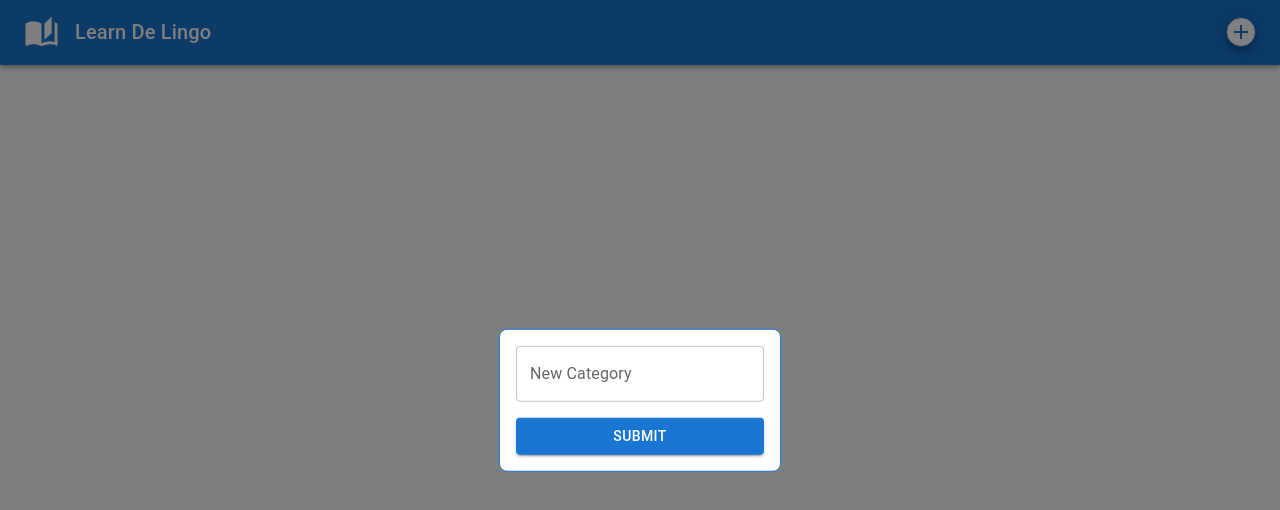
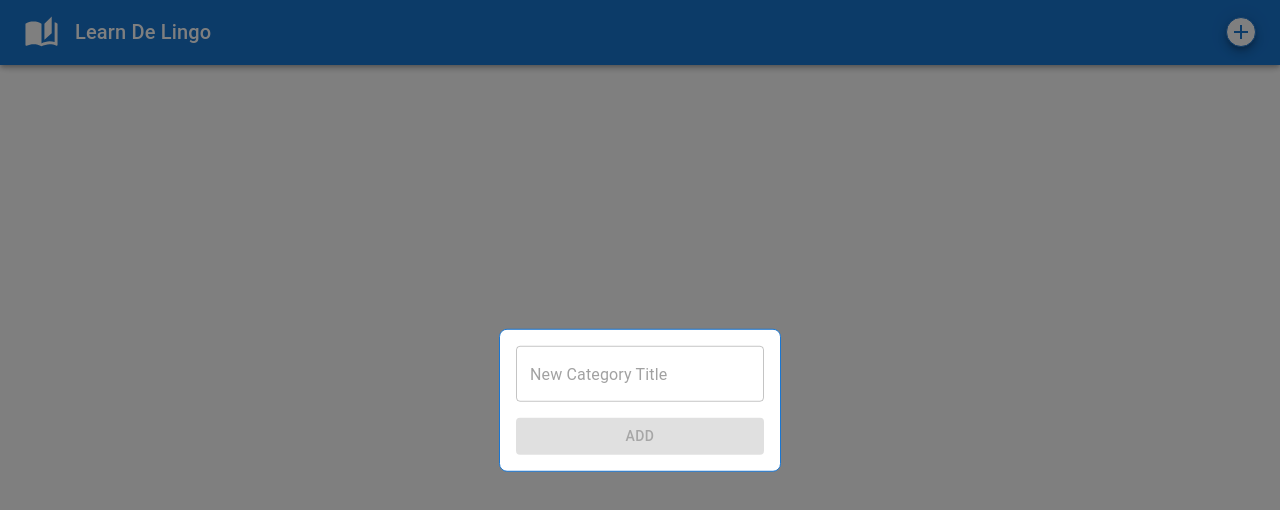
Before and after one commit to Lucobsen/learn-de-lingo, a React (Vite) app: page / in a window 1280 px wide. Both pictures are taken after a click on the button 1241 px from the left and 32 px from the top of the page. Shown: the top 510 px of the page. Built offline with nearby package versions, Linux system fonts and the light colour scheme.

Commit message:
update UI

```diff
--- a/src/components/Home.tsx
+++ b/src/components/Home.tsx
@@ -1,12 +1,12 @@
-import { Container, Modal, Stack } from "@mui/material";
+import { Container, Stack } from "@mui/material";
 import { useState } from "react";
 import { useLocalStorage } from "usehooks-ts";
 import { TestCard } from "./TestCard";
 import { WordCard } from "./WordCard";
 import { Category } from "./modals/AddCategoryModal";
-import { AddItemModal } from "./modals/AddItemModal";
 
 export type Word = {
+  id: string;
   newWord: string;
   knownWord: string;
   score?: number;
@@ -29,12 +29,11 @@ const getRandom = (words: Word[], count = 5) => {
 };
 
 export const Home = () => {
-  const [categories, setCategories] = useLocalStorage<Record<string, Category>>(
+  const [categories] = useLocalStorage<Record<string, Category>>(
     "categories",
     {}
   );
 
-  const [focusedId, setFocusedId] = useState("");
   const [testWords, setTestWords] = useState<Word[]>([]);
   const [testingId, setTestingId] = useState("");
 
@@ -62,12 +61,12 @@ export const Home = () => {
               width: "90%",
             }}
           >
-            {Object.entries(categories).map(([key, { title, words }]) => (
+            {Object.entries(categories).map(([key, { id, title, words }]) => (
               <WordCard
                 key={key}
+                id={id}
                 title={title}
                 words={words}
-                openAddWordModal={() => setFocusedId(key)}
                 updateIsTestingState={() => {
                   setTestWords(getRandom(words));
                   setTestingId(key);
@@ -77,17 +76,6 @@ export const Home = () => {
           </Stack>
         )}
       </Container>
-
-      <Modal open={Boolean(focusedId)} onClose={() => setFocusedId("")}>
-        <AddItemModal
-          addItem={(value) => {
-            const updatedItem = categories[focusedId];
-            updatedItem.words = [...updatedItem.words, value];
-            setCategories({ ...categories, [focusedId]: updatedItem });
-            setFocusedId("");
-          }}
-        />
-      </Modal>
     </>
   );
 };
--- /dev/null
+++ b/src/components/NewItemRow.tsx
@@ -0,0 +1,64 @@
+import { Button, TableCell, TableRow, TextField } from "@mui/material";
+import { useState } from "react";
+import { Word } from "./Home";
+
+type NewItemRowProps = { addItem: (word: Word) => void };
+
+export const NewItemRow = ({ addItem }: NewItemRowProps) => {
+  const blankItem: Word = {
+    id: "",
+    newWord: "",
+    knownWord: "",
+  };
+  const [newItem, setNewItem] = useState<Word>(blankItem);
+
+  return (
+    <TableRow>
+      <TableCell padding="none" sx={{ pt: 0.5, pr: 1, border: "none" }}>
+        <TextField
+          fullWidth
+          variant="standard"
+          name="newWord"
+          placeholder="New Word"
+          value={newItem.newWord}
+          onChange={({ target }) =>
+            setNewItem({ ...newItem, newWord: target.value.toUpperCase() })
+          }
+        />
+      </TableCell>
+
+      <TableCell padding="none" sx={{ pt: 0.5, pr: 1, border: "none" }}>
+        <TextField
+          fullWidth
+          variant="standard"
+          name="knownWord"
+          placeholder="Known Word"
+          value={newItem.knownWord}
+          onChange={({ target }) =>
+            setNewItem({ ...newItem, knownWord: target.value.toUpperCase() })
+          }
+        />
+      </TableCell>
+
+      <TableCell padding="none" sx={{ pt: 0.5, border: "none" }}>
+        <Button
+          fullWidth
+          size="small"
+          disabled={newItem.knownWord === "" || newItem.newWord === ""}
+          variant="contained"
+          onClick={() => {
+            addItem({
+              ...newItem,
+              id: `${newItem.newWord}-${newItem.knownWord}`,
+              score: 0,
+            });
+
+            setNewItem(blankItem);
+          }}
+        >
+          Add
+        </Button>
+      </TableCell>
+    </TableRow>
+  );
+};
--- a/src/components/WordCard.tsx
+++ b/src/components/WordCard.tsx
@@ -6,7 +6,6 @@ import {
   Divider,
   IconButton,
   LinearProgress,
-  Popover,
   Stack,
   Table,
   TableBody,
@@ -25,7 +24,10 @@ import {
 } from "@tanstack/react-table";
 import ExpandMoreIcon from "@mui/icons-material/ExpandMore";
 import { Word } from "./Home";
-import MoreHorizIcon from "@mui/icons-material/MoreHoriz";
+import { NewItemRow } from "./NewItemRow";
+import { useLocalStorage } from "usehooks-ts";
+import { Category } from "./modals/AddCategoryModal";
+import RemoveCircleOutlineIcon from "@mui/icons-material/RemoveCircleOutline";
 
 const columnHelper = createColumnHelper<Word>();
 
@@ -43,11 +45,7 @@ const columns = [
   }),
   columnHelper.accessor((row) => row.knownWord, {
     id: "knownWord",
-    cell: (info) => (
-      <Box textAlign="center">
-        <i>{info.getValue()}</i>
-      </Box>
-    ),
+    cell: (info) => <i>{info.getValue()}</i>,
   }),
   columnHelper.accessor((row) => row.score, {
     id: "score",
@@ -64,19 +62,22 @@ const columns = [
 ];
 
 type WordCardProps = {
+  id: string;
   title: string;
   words: Word[];
-  openAddWordModal: () => void;
   updateIsTestingState: () => void;
 };
 
 export const WordCard = ({
+  id,
   title,
   words,
-  openAddWordModal,
   updateIsTestingState,
 }: WordCardProps) => {
-  const [anchorEl, setAnchorEl] = useState<HTMLButtonElement | null>(null);
+  const [categories, setCategories] = useLocalStorage<Record<string, Category>>(
+    "categories",
+    {}
+  );
   const [isCollapsed, setIsCollapsed] = useState(false);
 
   const table = useReactTable({
@@ -84,6 +85,16 @@ export const WordCard = ({
     columns,
     getCoreRowModel: getCoreRowModel(),
   });
+
+  const handleDeleteWord = (wordId: string) => {
+    const updatedItem = categories[id];
+    const updatedWords = updatedItem.words.filter((word) => word.id !== wordId);
+
+    setCategories({
+      ...categories,
+      [id]: { ...updatedItem, words: updatedWords },
+    });
+  };
 
   return (
     <Card
@@ -103,43 +114,19 @@ export const WordCard = ({
           <Typography>{title}</Typography>
         </Stack>
 
-        <IconButton
+        <Button
+          variant="contained"
+          disabled={words.length === 0}
           size="small"
-          onClick={({ currentTarget }) => setAnchorEl(currentTarget)}
+          onClick={updateIsTestingState}
         >
-          <MoreHorizIcon />
-        </IconButton>
-
-        <Popover
-          id="category-popover"
-          open={Boolean(anchorEl)}
-          anchorEl={anchorEl}
-          onClose={() => setAnchorEl(null)}
-          anchorOrigin={{
-            vertical: "bottom",
-            horizontal: "left",
-          }}
-        >
-          <Stack p={1} gap={1}>
-            <Button variant="text" size="small" onClick={openAddWordModal}>
-              Add New Word
+          Test
         </Button>
-            <Button
-              variant="text"
-              size="small"
-              onClick={() => updateIsTestingState()}
-            >
-              Test "{title}"
-            </Button>
-          </Stack>
-        </Popover>
       </Stack>
 
       <Collapse in={isCollapsed}>
         <Divider />
-        {words.length === 0 ? (
-          <Typography mt={1}>No words</Typography>
-        ) : (
+
         <TableContainer sx={{ maxHeight: 300 }}>
           <Table>
             <TableBody>
@@ -157,12 +144,28 @@ export const WordCard = ({
                       )}
                     </TableCell>
                   ))}
+                  <TableCell padding="none" sx={{ py: 1, border: "none" }}>
+                    <IconButton
+                      sx={{ pr: 0 }}
+                      color="error"
+                      size="small"
+                      onClick={() => handleDeleteWord(row.original.id)}
+                    >
+                      <RemoveCircleOutlineIcon />
+                    </IconButton>
+                  </TableCell>
                 </TableRow>
               ))}
+              <NewItemRow
+                addItem={(value) => {
+                  const updatedItem = categories[id];
+                  updatedItem.words = [...updatedItem.words, value];
+                  setCategories({ ...categories, [id]: updatedItem });
+                }}
+              />
             </TableBody>
           </Table>
         </TableContainer>
-        )}
       </Collapse>
     </Card>
   );
--- a/src/components/modals/AddCategoryModal.tsx
+++ b/src/components/modals/AddCategoryModal.tsx
@@ -1,9 +1,10 @@
 import { Button, styled, TextField } from "@mui/material";
-import { useForm } from "@tanstack/react-form";
 import { Word } from "../Home";
+import { useState } from "react";
 
 const StyledBox = styled("div")`
-  justify-content: center;
+  display: flex;
+  flex-direction: column;
   position: absolute;
   top: 50%;
   left: 50%;
@@ -14,62 +15,37 @@ const StyledBox = styled("div")`
   background-color: ${({ theme }) => theme.palette.background.paper};
 `;
 
-const StyledForm = styled("form")`
-  display: flex;
-  flex-direction: column;
-`;
-
 export type Category = { id: string; title: string; words: Word[] };
 
 type AddCategoryModalProps = { addCategory: (category: Category) => void };
 
 export const AddCategoryModal = ({ addCategory }: AddCategoryModalProps) => {
-  const form = useForm<{ title: string }>({
-    defaultValues: { title: "" },
-    onSubmit: ({ value }) => {
-      addCategory({ title: value.title, id: crypto.randomUUID(), words: [] });
-    },
-  });
+  const [categoryTitle, setCategoryTitle] = useState("");
 
   return (
     <StyledBox>
-      <StyledForm
-        onSubmit={(event) => {
-          event.preventDefault();
-          event.stopPropagation();
-          form.handleSubmit();
-        }}
-      >
-        <div>
-          <form.Field
-            name="title"
-            children={(field) => (
       <TextField
-                id={field.name}
         fullWidth
-                name={field.name}
-                label="New Category"
-                value={field.state.value}
-                onChange={({ target }) => field.handleChange(target.value)}
+        placeholder="New Category Title"
+        name="categoryTitle"
+        value={categoryTitle}
+        onChange={({ target }) => setCategoryTitle(target.value)}
       />
-            )}
-          />
-        </div>
 
-        <form.Subscribe
-          selector={(state) => [state.canSubmit, state.isSubmitting]}
-          children={([canSubmit, isSubmitting]) => (
       <Button
-              disabled={!canSubmit}
-              type="submit"
+        onClick={() =>
+          addCategory({
+            id: crypto.randomUUID(),
+            title: categoryTitle,
+            words: [],
+          })
+        }
+        disabled={!categoryTitle}
         variant="contained"
         sx={{ mt: 2 }}
       >
-              {isSubmitting ? "..." : "Submit"}
+        Add
       </Button>
-          )}
-        />
-      </StyledForm>
     </StyledBox>
   );
 };
--- a/src/components/modals/AddItemModal.tsx
+++ /dev/null
@@ -1,96 +0,0 @@
-import { Button, styled, TextField } from "@mui/material";
-import { useForm } from "@tanstack/react-form";
-import { Word } from "../Home";
-
-const StyledBox = styled("div")`
-  justify-content: center;
-  position: absolute;
-  top: 50%;
-  left: 50%;
-  transform: translate(-50%, -50%);
-  padding: 16px;
-  border: ${({ theme }) => `1px solid ${theme.palette.primary.main}`};
-  border-radius: 8px;
-  background-color: ${({ theme }) => theme.palette.background.paper};
-`;
-
-const StyledForm = styled("form")`
-  display: flex;
-  flex-direction: column;
-`;
-
-type AddItemModalProps = { addItem: (word: Word) => void };
-
-export const AddItemModal = ({ addItem }: AddItemModalProps) => {
-  const form = useForm<Pick<Word, "newWord" | "knownWord">>({
-    defaultValues: {
-      newWord: "",
-      knownWord: "",
-    },
-    onSubmit: ({ value }) => {
-      addItem({ ...value, score: 0 });
-    },
-  });
-
-  return (
-    <StyledBox>
-      <StyledForm
-        onSubmit={(event) => {
-          event.preventDefault();
-          event.stopPropagation();
-          form.handleSubmit();
-        }}
-      >
-        <div>
-          <form.Field
-            name="newWord"
-            children={(field) => (
-              <TextField
-                id={field.name}
-                fullWidth
-                name={field.name}
-                label="New Word"
-                value={field.state.value}
-                onChange={({ target }) =>
-                  field.handleChange(target.value.toUpperCase())
-                }
-              />
-            )}
-          />
-        </div>
-
-        <div style={{ paddingTop: 16 }}>
-          <form.Field
-            name="knownWord"
-            children={(field) => (
-              <TextField
-                fullWidth
-                id={field.name}
-                name={field.name}
-                label="Known Word"
-                value={field.state.value}
-                onChange={({ target }) =>
-                  field.handleChange(target.value.toUpperCase())
-                }
-              />
-            )}
-          />
-        </div>
-
-        <form.Subscribe
-          selector={(state) => [state.canSubmit, state.isSubmitting]}
-          children={([canSubmit, isSubmitting]) => (
-            <Button
-              disabled={!canSubmit}
-              type="submit"
-              variant="contained"
-              sx={{ mt: 2 }}
-            >
-              {isSubmitting ? "..." : "Submit"}
-            </Button>
-          )}
-        />
-      </StyledForm>
-    </StyledBox>
-  );
-};
```
Lines whose indentation alone changed are shown as unchanged.
